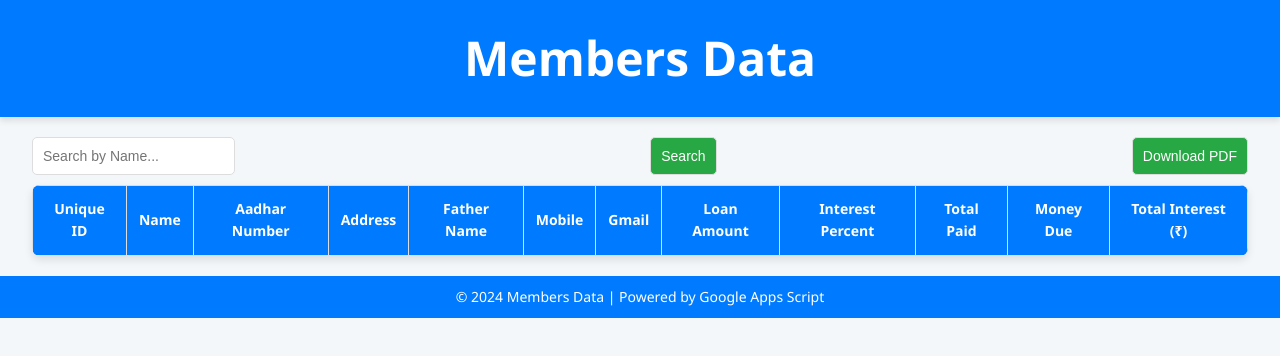
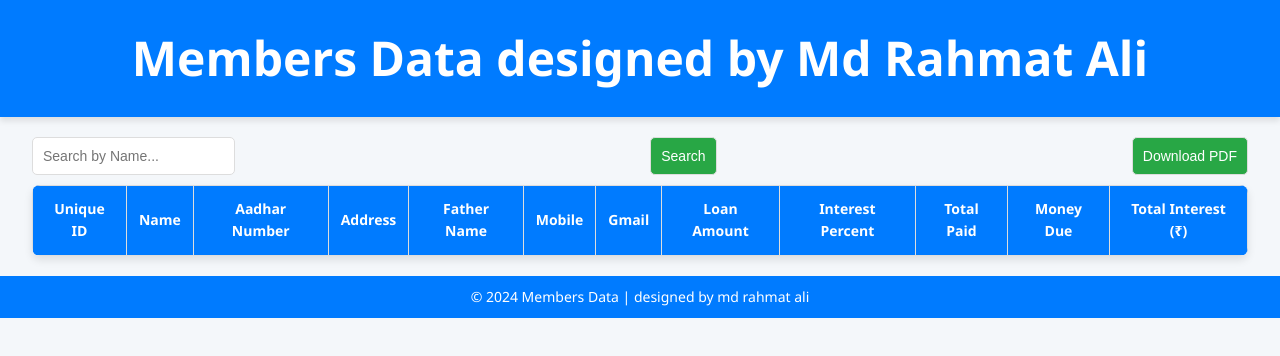
Before and after one commit to rahmat1129/web, a plain HTML site: page sv.html in a window 1280 px wide. Drawn offline with Linux system fonts and the light colour scheme; no server answers.

Commit message:
Update sv.html

```diff
--- a/sv.html
+++ b/sv.html
@@ -110,7 +110,7 @@
 <body>
     <!-- Header -->
     <header>
-        <h1>Members Data</h1>
+        <h1>Members Data designed by Md Rahmat Ali</h1>
     </header>
 
     <!-- Controls -->
@@ -147,7 +147,7 @@
 
     <!-- Footer -->
     <footer>
-        &copy; 2024 Members Data | Powered by Google Apps Script
+        &copy; 2024 Members Data | designed by md rahmat ali
     </footer>
 
     <script>
```
